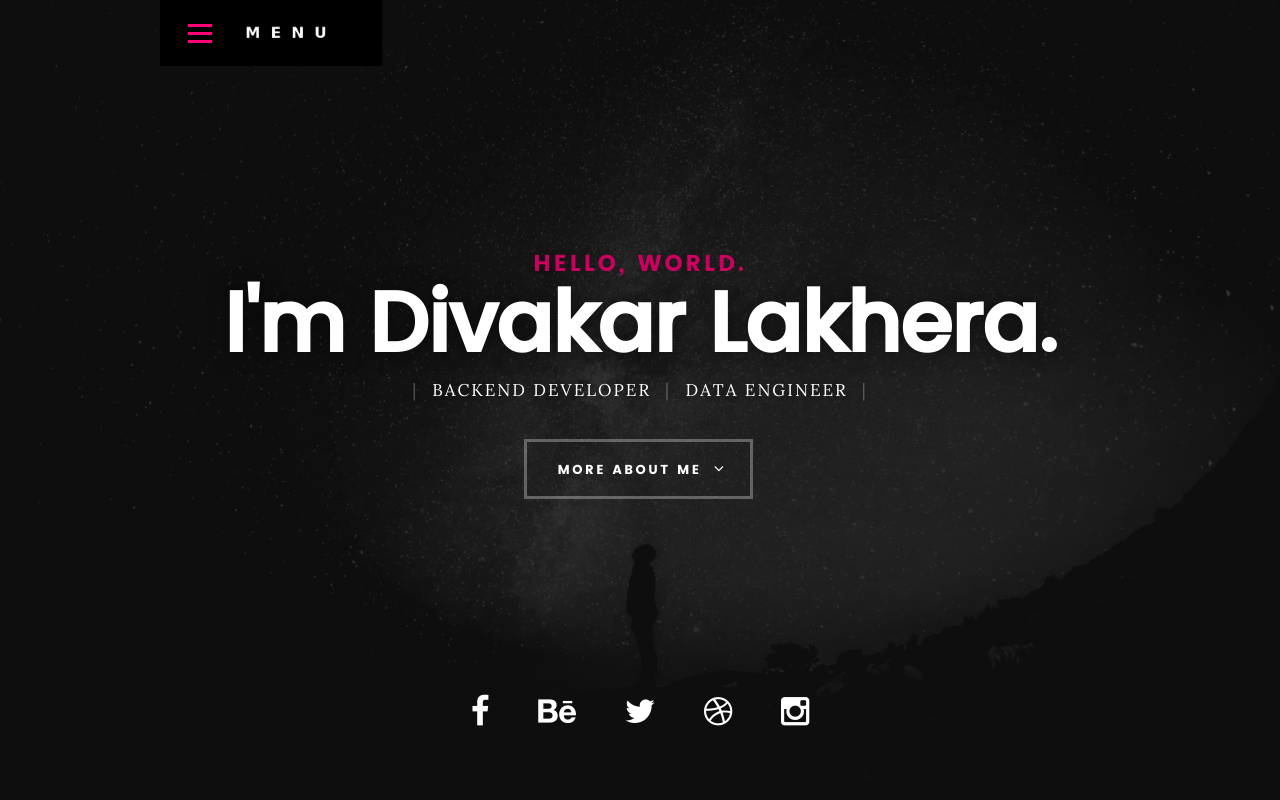
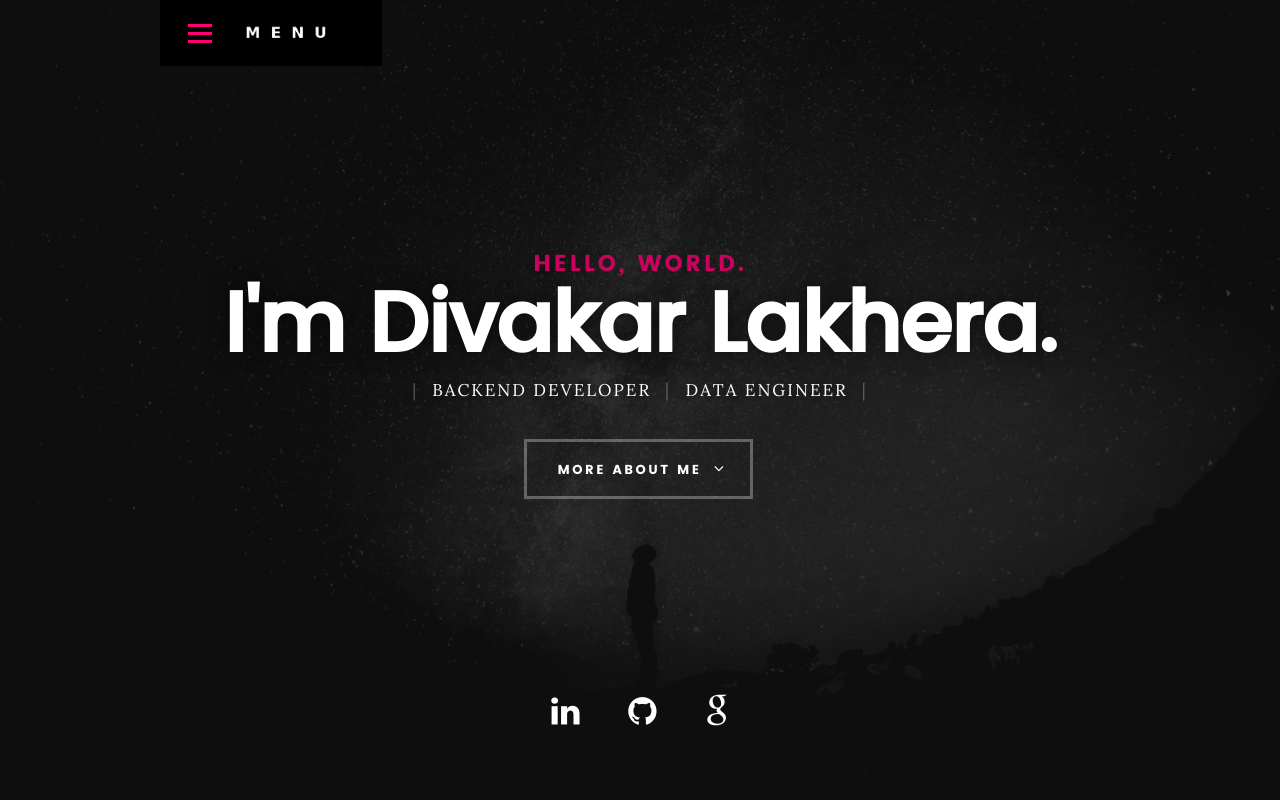
Before and after one commit to divakar-lakhera/portfolio-website, a plain HTML site: page index.html in a window 1280 px wide. Shown: the top 800 px of the page. Drawn offline with Linux system fonts and the light colour scheme; files whose address does not match are found by name.

Commit message:
added links

```diff
--- a/index.html
+++ b/index.html
@@ -87,11 +87,9 @@
    	</div> <!-- /intro-content -->
 
    	<ul class="intro-social">
-         <li><a href="#"><i class="fa fa-facebook"></i></a></li>
-         <li><a href="#"><i class="fa fa-behance"></i></a></li>
-         <li><a href="#"><i class="fa fa-twitter"></i></a></li>
-         <li><a href="#"><i class="fa fa-dribbble"></i></a></li>
-         <li><a href="#"><i class="fa fa-instagram"></i></a></li>
+         <li><a href="https://www.linkedin.com/in/divakar-lakhera-6a293617a/"><i class="fa fa-linkedin"></i></a></li>
+         <li><a href="https://github.com/divakar-lakhera"><i class="fa fa-github"></i></a></li>
+         <li><a href="mailto:divakarlakhera99@gmail.com"><i class="fa fa-google"></i></a></li>
       </ul> <!-- /intro-social -->
 
    </section> <!-- /intro -->
@@ -727,7 +725,7 @@
       	<div class="col-six tab-full">
 	      	<div class="copyright">
 		        	<span>© Copyright Divakar Lakhera 2021.</span>
-		        	<span>Deployed on <a href="http://www.styleshout.com/">GitHub</a></span>
+		        	<span>Deployed on <a href="https://github.com/divakar-lakhera/portfolio-website">GitHub</a></span>
 		         </div>
 	      	</div>
 
```
